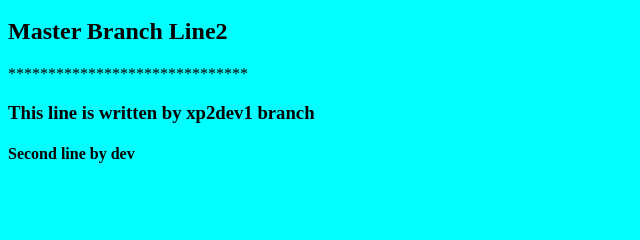
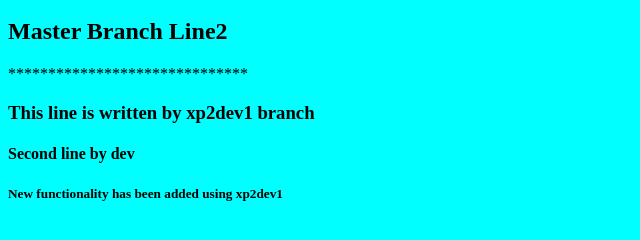
Before and after one commit to hemantsingh87/XP2Project, a plain HTML site: page index.html in a window 1280 px wide. Shown: the part 48-288 px from the top of the page, without its empty margins (0-640 px from the left). Drawn offline with Linux system fonts and the light colour scheme.

Commit message:
new functionality has been added

```diff
--- a/index.html
+++ b/index.html
@@ -5,3 +5,4 @@
 ******************************
 <h3> This line is written by xp2dev1 branch </h3>
 <h4> Second line by dev </h4>
+<h5> New functionality has been added using xp2dev1 </h5>
```
